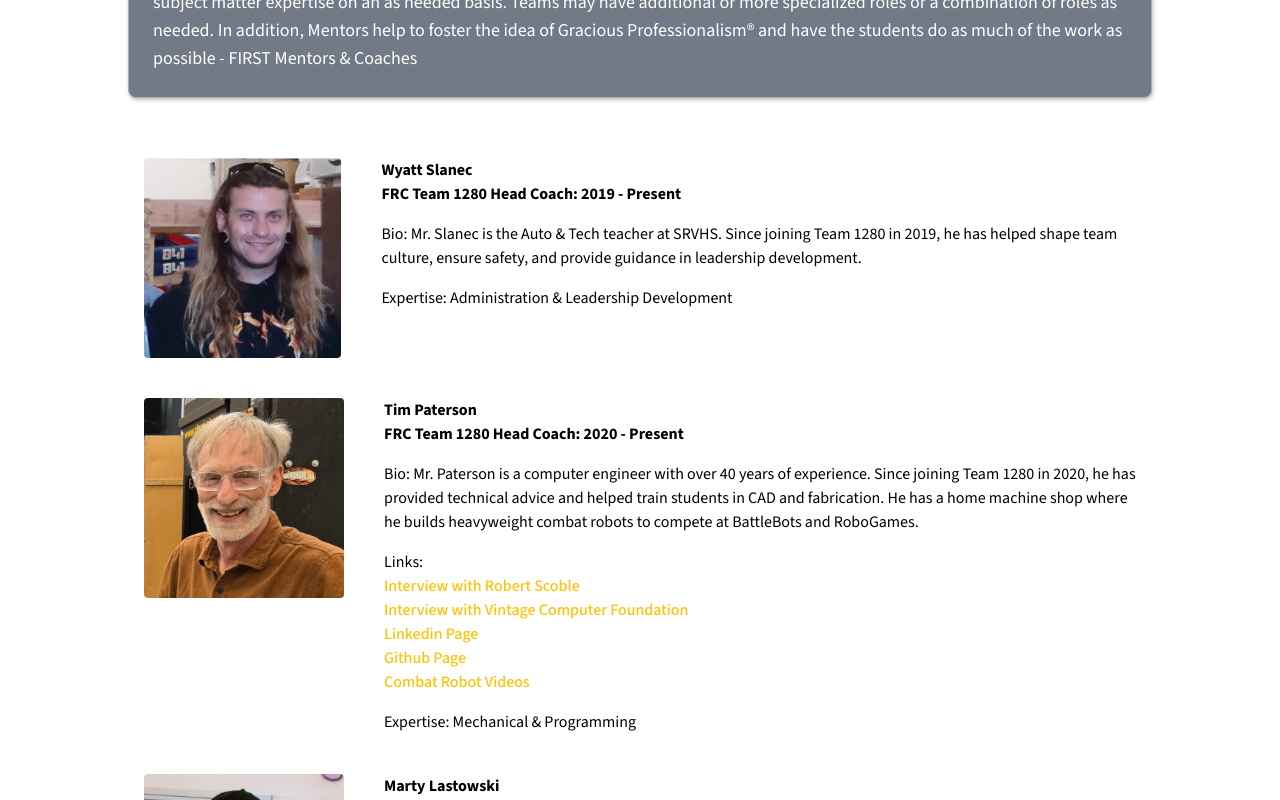
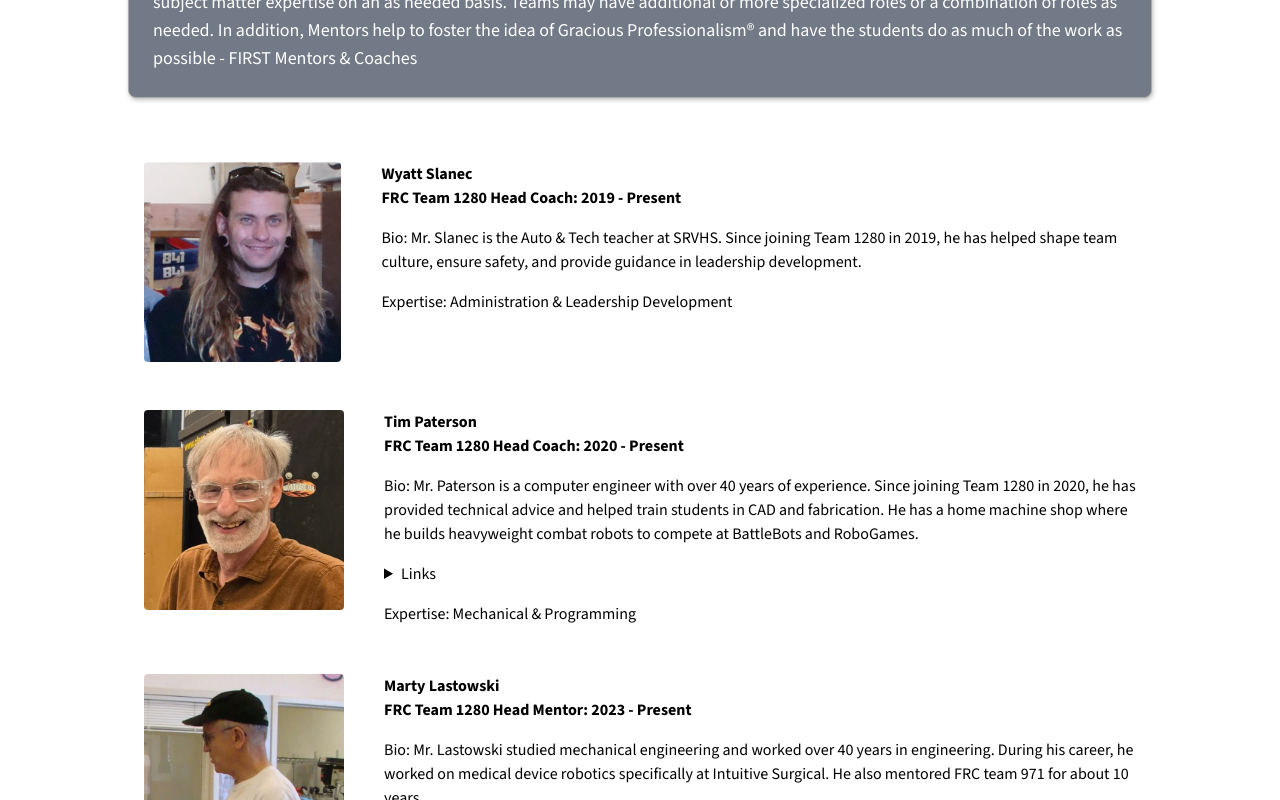
Before and after one commit to Team-1280/1280-website, a React (Vite) app in the folder app/: page /mentors in a window 1280 px wide. Shown: the part 300-1100 px from the top of the page. Built offline with nearby package versions, Linux system fonts and the light colour scheme.

Commit message:
Improve mentors page

```diff
--- a/app/src/pages/Mentors.jsx
+++ b/app/src/pages/Mentors.jsx
@@ -16,7 +16,7 @@ const Mentors = () => (
                 </div>
             </section>
             <section>
-                <div className='flex font-sans gap-10 px-20 py-5'>
+                <div className='flex font-sans gap-10 px-20 py-6'>
                     <img src="/mentor1.png" alt="Wyatt Slanec" className='w-50 h-50 rounded-sm' />
                     <div>
                         <div className='font-bold'>Wyatt Slanec</div>
@@ -27,7 +27,7 @@ const Mentors = () => (
                         <div className=''>Expertise: Administration & Leadership Development</div>
                     </div>
                 </div>
-                <div className='flex font-sans gap-10 px-20 py-5'>
+                <div className='flex font-sans gap-10 px-20 py-6'>
                     <img src="/mentor2.png" alt="Tim Paterson" className='w-50 h-50 rounded-sm' />
                     <div>
                         <div className='font-bold'>Tim Paterson</div>
@@ -35,21 +35,22 @@ const Mentors = () => (
                         <div className='p-2'></div>
                         <div className=''>Bio: Mr. Paterson is a computer engineer with over 40 years of experience. Since joining Team 1280 in 2020, he has provided technical advice and helped train students in CAD and fabrication. He has a home machine shop where he builds heavyweight combat robots to compete at BattleBots and RoboGames.</div>
                         <div className='p-2'></div>
-                        <div>Links:</div>
+                        <details><summary>Links</summary>
                             <ul class="list-none">
                                 <div className="font-medium !text-[#fcc307] dark:!text-[#fcc307]">
                                 <li><a href="https://x.com/Scobleizer/status/1875486795720487418" target="_blank" rel="noopener noreferrer" className="hover:underline">Interview with Robert Scoble</a></li>
                                 <li><a href="https://www.youtube.com/watch?v=R2Qh0O3Dt10" target="_blank" rel="noopener noreferrer" className="hover:underline">Interview with Vintage Computer Foundation</a></li>
-                            <li><a href="https://www.linkedin.com/in/dosdaddy/" target="_blank" rel="noopener noreferrer" className="hover:underline">Linkedin Page</a></li>
-                            <li><a href="https://github.com/TimPaterson" target="_blank" rel="noopener noreferrer" className="hover:underline">Github Page</a></li>
+                                <li><a href="https://www.linkedin.com/in/dosdaddy/" target="_blank" rel="noopener noreferrer" className="hover:underline">LinkedIn Profile</a></li>
+                                <li><a href="https://github.com/TimPaterson" target="_blank" rel="noopener noreferrer" className="hover:underline">GitHub Profile</a></li>
                                 <li><a href="https://www.youtube.com/@hexadecimatorheavyweightco3073" target="_blank" rel="noopener noreferrer" className="hover:underline">Combat Robot Videos</a></li>
                                 </div>
                             </ul>
+                        </details>
                         <div className='p-2'></div>
                         <div className=''>Expertise: Mechanical & Programming</div>
                     </div>
                 </div>
-                <div className='flex font-sans gap-10 px-20 py-5'>
+                <div className='flex font-sans gap-10 px-20 py-6'>
                     <img src="/mentor3.png" alt="Marty Lastowski" className='w-50 h-50 rounded-sm' />
                     <div>
                         <div className='font-bold'>Marty Lastowski</div>
```
Lines whose indentation alone changed are shown as unchanged.
